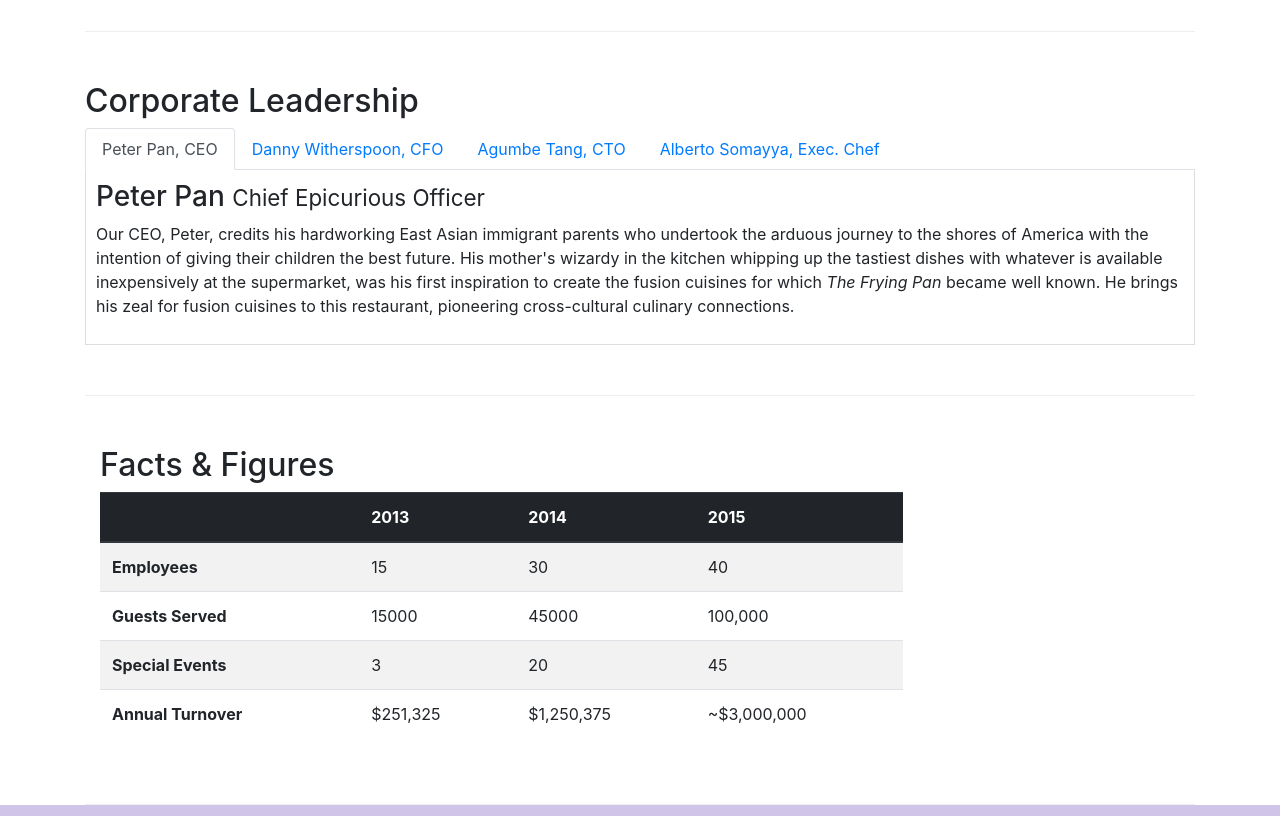
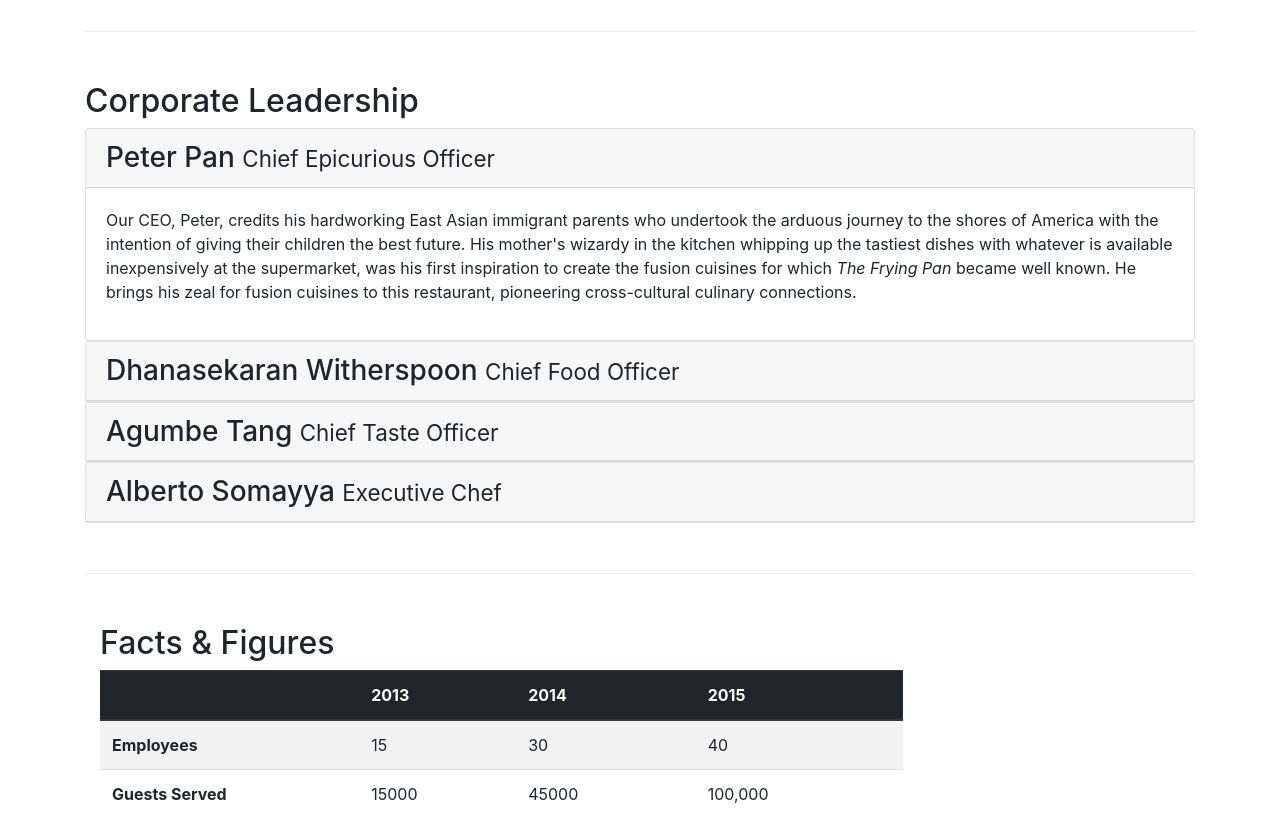
Before and after one commit to iAbdulhamid/ristorante-con-fusion-v1.0.0, a website: page aboutus.html in a window 1280 px wide. Shown: the part 940-1756 px from the top of the page. Drawn offline with nearby package versions, Linux system fonts and the light colour scheme.

Commit message:
change  Corporate Leadership section to accordion

```diff
--- a/aboutus.html
+++ b/aboutus.html
@@ -97,24 +97,66 @@
         <div class="row row-content align-items-center">
             <div>
                 <h2>Corporate Leadership</h2>
-                <ul class="nav nav-tabs">
-                    <li class="nav-item">
-                      <a class="nav-link active" href="#peter"
-                        role="tab" data-toggle="tab">Peter Pan, CEO</a>
-                    </li>
-                    <li class="nav-item">
-                      <a class="nav-link" href="#danny" role="tab"
-                        data-toggle="tab">Danny Witherspoon, CFO</a>
-                    </li>
-                    <li class="nav-item">
-                      <a class="nav-link" href="#agumbe"role="tab"
-                        data-toggle="tab">Agumbe Tang, CTO</a>
-                    </li>
-                    <li class="nav-item">
-                      <a class="nav-link" href="#alberto" role="tab"
-                        data-toggle="tab">Alberto Somayya, Exec. Chef</a>
-                    </li>
-                </ul>
+
+                <div id="accordion">
+                    <div class="card">
+                        <div class="card-header" role="tab" id="peterhead">
+                            <h3 class="mb-0">
+                                <a data-toggle="collapse" data-target="#peter">
+                                Peter Pan <small>Chief Epicurious Officer</small>
+                                </a>
+                            </h3>
+                        </div>
+                        <div class="collapse show" id="peter" data-parent="#accordion">
+                            <div class="card-body">
+                                <p class="d-none d-sm-block">Our CEO, Peter, credits his hardworking East Asian immigrant parents who undertook the arduous journey to the shores of America with the intention of giving their children the best future. His mother's wizardy in the kitchen whipping up the tastiest dishes with whatever is available inexpensively at the supermarket, was his first inspiration to create the fusion cuisines for which <em>The Frying Pan</em> became well known. He brings his zeal for fusion cuisines to this restaurant, pioneering cross-cultural culinary connections.</p>
+                            </div>
+                        </div>
+                    </div>
+                    <div class="card">
+                        <div class="card-header" role="tab" id="dannyhead">
+                            <h3 class="mb-0">
+                                <a class="collapsed" data-toggle="collapse" data-target="#danny">
+                                Dhanasekaran Witherspoon <small>Chief Food Officer</small>
+                                </a>
+                            </h3>
+                        </div>
+                        <div class="collapse" id="danny" data-parent="#accordion">
+                            <div class="card-body">
+                                <p class="d-none d-sm-block">Our CFO, Danny, as he is affectionately referred to by his colleagues, comes from a long established family tradition in farming and produce. His experiences growing up on a farm in the Australian outback gave him great appreciation for varieties of food sources. As he puts it in his own words, <em>Everything that runs, wins, and everything that stays, pays!</em></p>
+                            </div>
+                        </div>
+                    </div>
+                    <div class="card">
+                        <div class="card-header" role="tab" id="agumbehead">
+                            <h3 class="mb-0">
+                                <a class="collapsed" data-toggle="collapse" data-target="#agumbe">
+                                Agumbe Tang <small>Chief Taste Officer</small>
+                                </a>
+                            </h3>
+                        </div>
+                        <div class="collapse" id="agumbe" data-parent="#accordion">
+                            <div class="card-body">
+                                <p class="d-none d-sm-block">Blessed with the most discerning gustatory sense, Agumbe, our CTO, personally ensures that every dish that we serve meets his exacting tastes. Our chefs dread the tongue lashing that ensues if their dish does not meet his exacting standards. He lives by his motto, <em>You click only if you survive my lick.</em></p>
+                            </div>
+                        </div>
+                    </div>
+                    <div class="card">
+                        <div class="card-header" role="tab" id="albertohead">
+                            <h3 class="mb-0">
+                                <a class="collapsed" data-toggle="collapse" data-target="#alberto">
+                                Alberto Somayya <small>Executive Chef</small>
+                                </a>
+                            </h3>
+                        </div>
+                        <div class="collapse" id="alberto" data-parent="#accordion">
+                            <div class="card-body">
+                                <p class="d-none d-sm-block">Award winning three-star Michelin chef with wide International experience having worked closely with whos-who in the culinary world, he specializes in creating mouthwatering Indo-Italian fusion experiences. He says, <em>Put together the cuisines from the two craziest cultures, and you get a winning hit! Amma Mia!</em></p>
+                            </div>
+                        </div>
+                    </div>
+                </div>
+<!--
                 <div class="tab-content">
                     <div role="tabpanel" class="tab-pane fade show active" id="peter">
                         <h3>Peter Pan <small>Chief Epicurious Officer</small></h3>
@@ -135,7 +177,7 @@
                         <h3>Alberto Somayya <small>Executive Chef</small></h3>
                         <p class="d-none d-sm-block">Award winning three-star Michelin chef with wide International experience having worked closely with whos-who in the culinary world, he specializes in creating mouthwatering Indo-Italian fusion experiences. He says, <em>Put together the cuisines from the two craziest cultures, and you get a winning hit! Amma Mia!</em></p>
                     </div>
-                </div>
+                </div>  -->
             </div>
        </div>
        <div class="row row-content">
```
